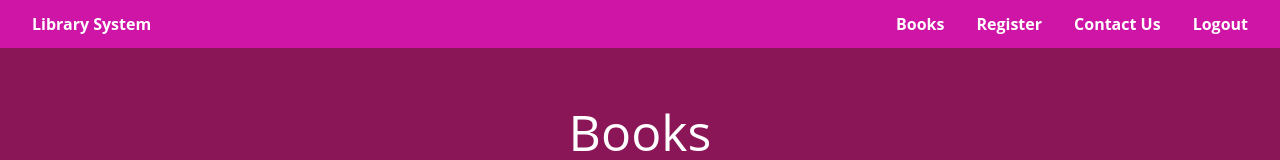
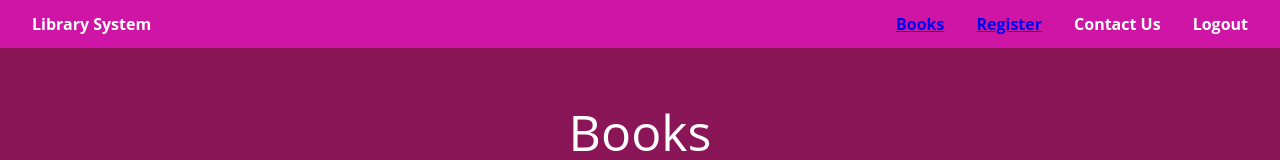
Before and after one commit to ShoutingEagle/Library-System.github.io, a plain HTML site: page index.html in a window 1280 px wide. Shown: the top 160 px of the page. Drawn offline with Linux system fonts and the light colour scheme.

Commit message:
Update index.html

```diff
--- a/index.html
+++ b/index.html
@@ -15,8 +15,8 @@
 
             <ul>
               <li>Library System</li>
-              <li>Books</li>
-              <li>Register</li>
+              <li><a href="#book">Books</a></li>
+              <li><a href="#reg">Register</a></li>
               <li>Contact Us</li>
               <li>Logout</li>
             </ul>
@@ -117,7 +117,7 @@
 
 
     <div class="main">
-        <div class="register">
+        <div class="register" id="reg">
             <h2>Register</h2>
         <form action="#" method="post" id="register">
             <p class="user_details">
```
